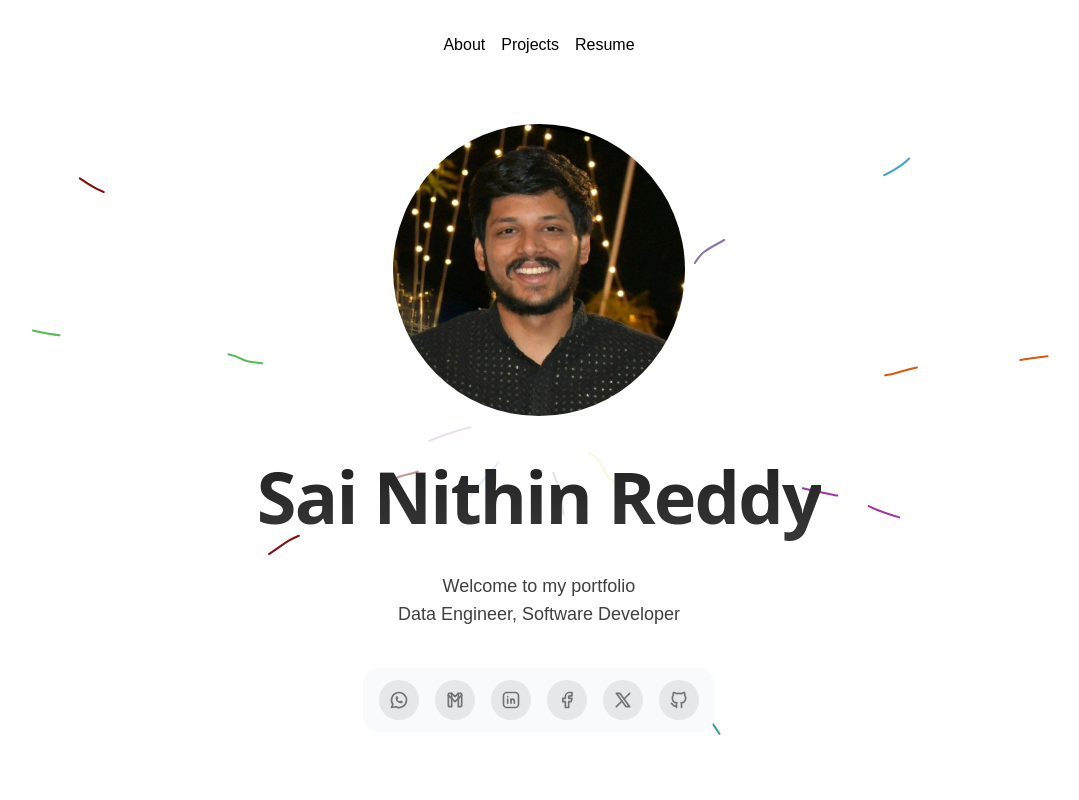
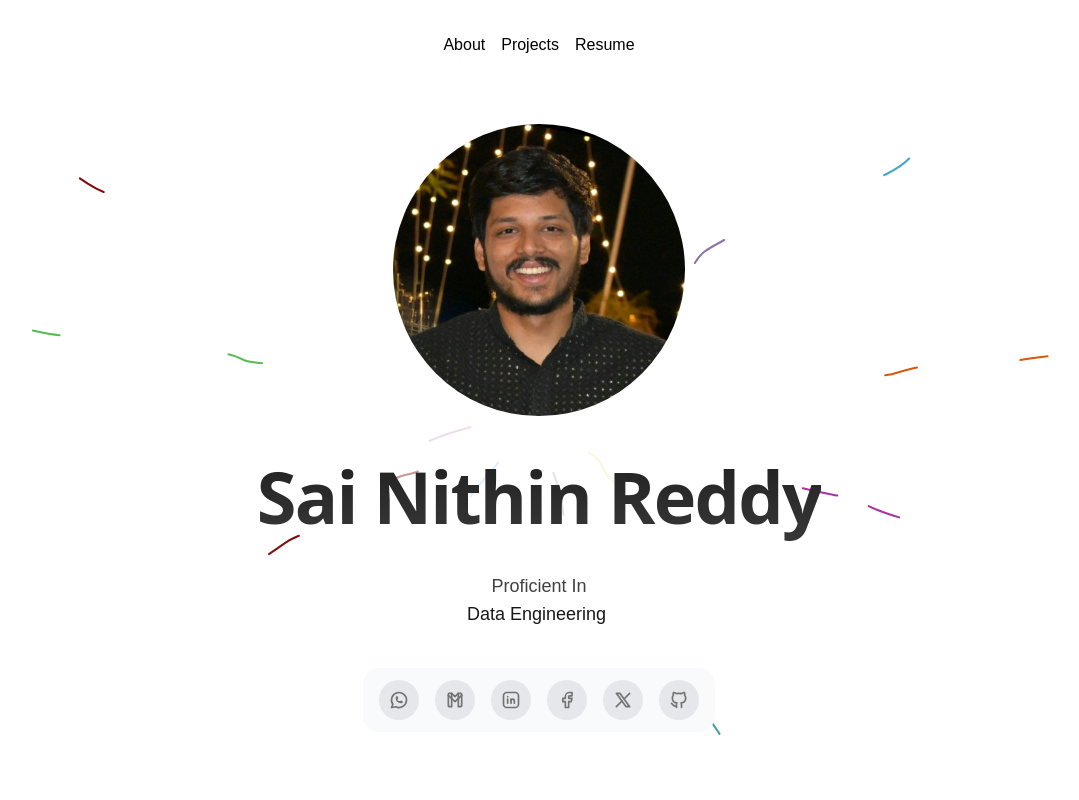
Before and after one commit to nithin1922/my_portfolio, a Next.js app: page / in a window 1280 px wide. Shown: the top 800 px of the page, without its empty margins (101-1180 px from the left). Built offline with nearby package versions, Linux system fonts and the light colour scheme.

Commit message:
Added flip words and seperated it from backgroundlines.js

```diff
--- /dev/null
+++ b/src/components/FlipWords.js
@@ -0,0 +1,21 @@
+import React from "react";
+import { FlipWords } from "./ui/flip-words";
+
+export function FlipWordsDemo() {
+  const words = ["Software Development", "Data Engineering" ,"Artificial Intelligence" , "Machine Learning"];
+
+  return (
+    (
+    <div>
+        <h2
+        className="bg-clip-text text-transparent text-center bg-gradient-to-b from-neutral-900 to-neutral-700 dark:from-neutral-600 dark:to-white text-2xl md:text-4xl lg:text-7xl font-sans py-2 md:py-10 relative z-20 font-bold tracking-tight">
+        Sai Nithin Reddy
+        </h2>
+      <div
+        className="max-w-xl mx-auto text-sm md:text-lg text-neutral-700 dark:text-neutral-400 text-center">
+        Proficient In <br/> <FlipWords words={words}/>
+      </div>
+    </div>
+    )
+  );
+}
--- a/src/components/backgroundlines.js
+++ b/src/components/backgroundlines.js
@@ -2,6 +2,7 @@
 import { BackgroundLines } from "@/components/ui/background-lines";
 import Image from "next/image";
 import { FloatingDockDemo } from "../components/FloatingDock.js"
+import { FlipWordsDemo } from "../components/FlipWords.js"
 
 export default function BackgroundLinesDemo() {
   return (
@@ -9,14 +10,7 @@
     <div className="mt-10">
     <BackgroundLines className="flex flex-col items-center text-center w-full">
     <Image className= "relative z-20 border-4 border-white rounded-full mt-20" src="/myimage.jpeg" alt="x" width={300} height={300}  />
-      <h2
-        className="bg-clip-text text-transparent text-center bg-gradient-to-b from-neutral-900 to-neutral-700 dark:from-neutral-600 dark:to-white text-2xl md:text-4xl lg:text-7xl font-sans py-2 md:py-10 relative z-20 font-bold tracking-tight">
-        Sai Nithin Reddy
-      </h2>
-      <p
-        className="max-w-xl mx-auto text-sm md:text-lg text-neutral-700 dark:text-neutral-400 text-center">
-        Welcome to my portfolio <br /> Data Engineer, Software Developer
-      </p>
+      <FlipWordsDemo/>
       <div className="mt-10">
       <FloatingDockDemo/>
       </div>
--- /dev/null
+++ b/src/components/ui/flip-words.tsx
@@ -0,0 +1,98 @@
+"use client";
+import React, { useCallback, useEffect, useRef, useState } from "react";
+import { AnimatePresence, motion, LayoutGroup } from "framer-motion";
+import { cn } from "@/lib/utils";
+
+export const FlipWords = ({
+  words,
+  duration = 3000,
+  className,
+}: {
+  words: string[];
+  duration?: number;
+  className?: string;
+}) => {
+  const [currentWord, setCurrentWord] = useState(words[0]);
+  const [isAnimating, setIsAnimating] = useState<boolean>(false);
+
+  // thanks for the fix Julian - https://github.com/Julian-AT
+  const startAnimation = useCallback(() => {
+    const word = words[words.indexOf(currentWord) + 1] || words[0];
+    setCurrentWord(word);
+    setIsAnimating(true);
+  }, [currentWord, words]);
+
+  useEffect(() => {
+    if (!isAnimating)
+      setTimeout(() => {
+        startAnimation();
+      }, duration);
+  }, [isAnimating, duration, startAnimation]);
+
+  return (
+    <AnimatePresence
+      onExitComplete={() => {
+        setIsAnimating(false);
+      }}
+    >
+      <motion.div
+        initial={{
+          opacity: 0,
+          y: 10,
+        }}
+        animate={{
+          opacity: 1,
+          y: 0,
+        }}
+        transition={{
+          type: "spring",
+          stiffness: 100,
+          damping: 10,
+        }}
+        exit={{
+          opacity: 0,
+          y: -40,
+          x: 40,
+          filter: "blur(8px)",
+          scale: 2,
+          position: "absolute",
+        }}
+        className={cn(
+          "z-10 inline-block relative text-left text-neutral-900 dark:text-neutral-100 px-2",
+          className
+        )}
+        key={currentWord}
+      >
+        {/* edit suggested by Sajal: https://x.com/DewanganSajal */}
+        {currentWord.split(" ").map((word, wordIndex) => (
+          <motion.span
+            key={word + wordIndex}
+            initial={{ opacity: 0, y: 10, filter: "blur(8px)" }}
+            animate={{ opacity: 1, y: 0, filter: "blur(0px)" }}
+            transition={{
+              delay: wordIndex * 0.3,
+              duration: 0.3,
+            }}
+            className="inline-block whitespace-nowrap"
+          >
+            {word.split("").map((letter, letterIndex) => (
+              <motion.span
+                key={word + letterIndex}
+                initial={{ opacity: 0, y: 10, filter: "blur(8px)" }}
+                animate={{ opacity: 1, y: 0, filter: "blur(0px)" }}
+                transition={{
+                  delay: wordIndex * 0.3 + letterIndex * 0.05,
+                  duration: 0.2,
+                }}
+                className="inline-block"
+              >
+                {letter}
+              </motion.span>
+            ))}
+            <span className="inline-block">&nbsp;</span>
+          </motion.span>
+        ))}
+      </motion.div>
+    </AnimatePresence>
+  );
+};
```
